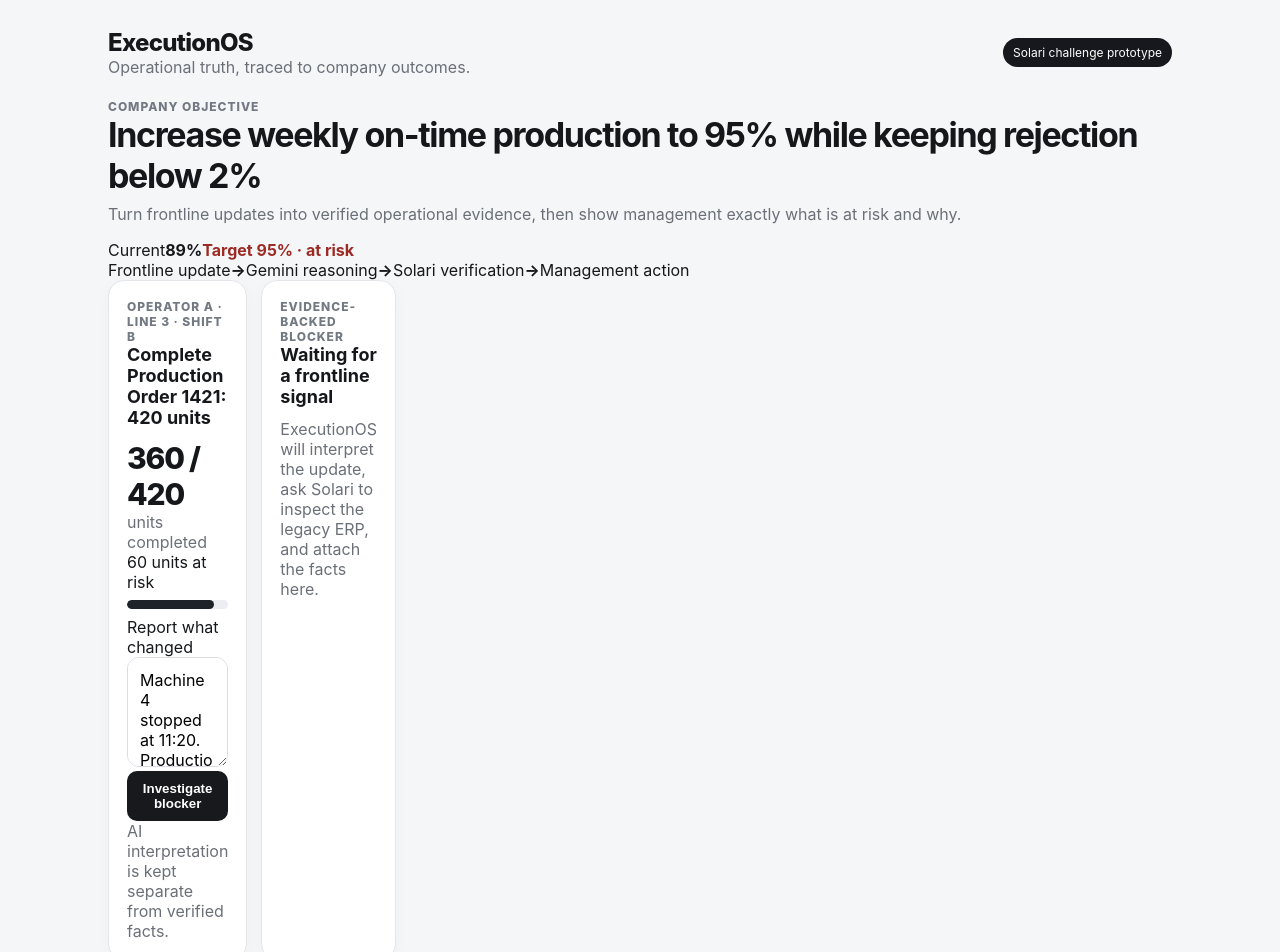
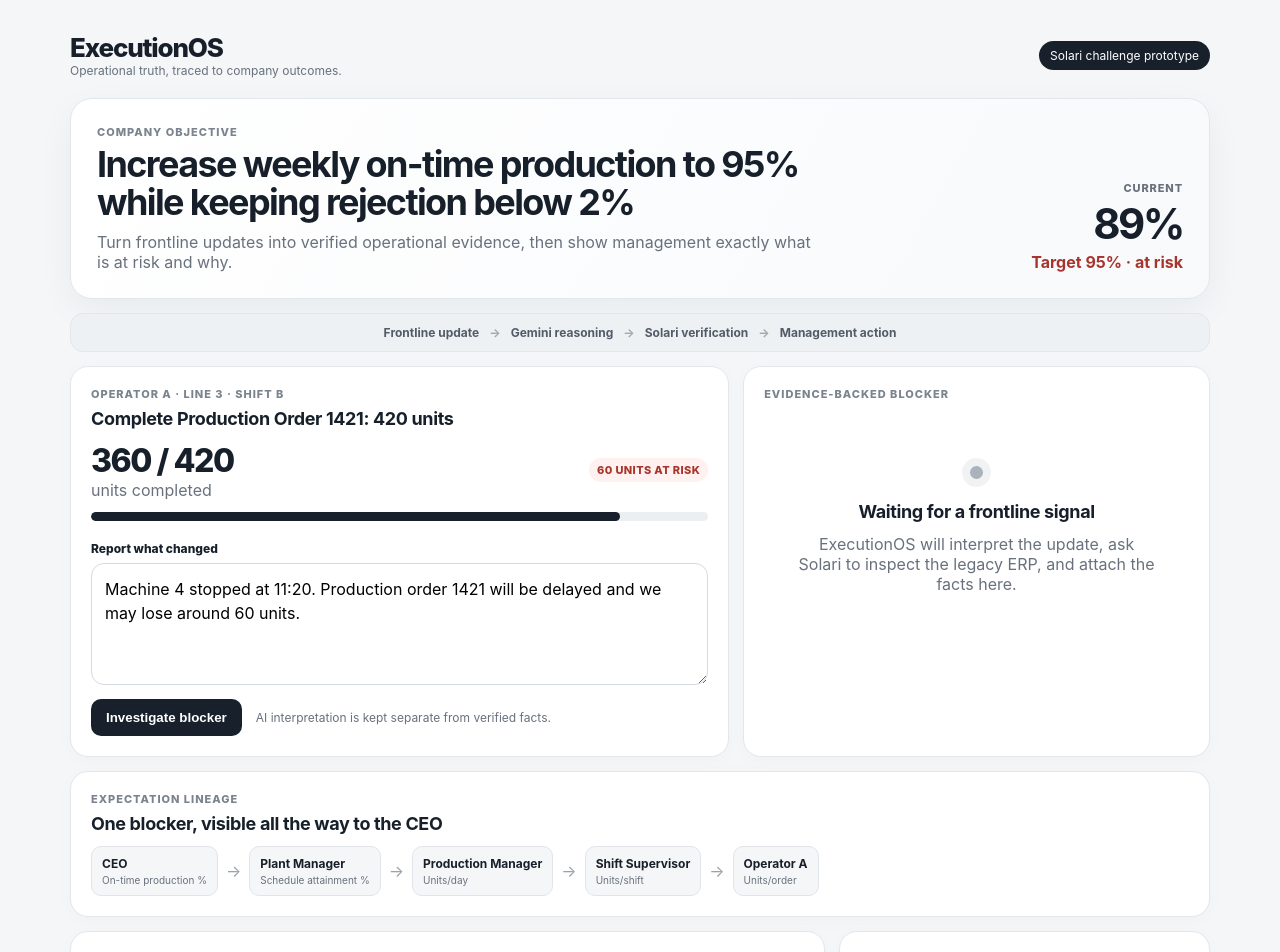
Before and after one commit to yogeshmj94/solariproject, a Next.js app: page / in a window 1280 px wide. Shown: the top 952 px of the page. Built offline with nearby package versions, Linux system fonts and the light colour scheme.

Commit message:
Polish ExecutionOS demo interface

```diff
--- a/src/app/globals.css
+++ b/src/app/globals.css
@@ -1,42 +1,39 @@
 * { box-sizing: border-box; }
-html, body { margin: 0; padding: 0; font-family: Inter, ui-sans-serif, system-ui, Arial, sans-serif; background: #f5f6f8; color: #15171a; }
-a { color: inherit; }
-main { max-width: 1100px; margin: 0 auto; padding: 28px 18px 60px; }
-.topbar { display: flex; justify-content: space-between; align-items: center; gap: 12px; margin-bottom: 22px; }
-.brand { font-weight: 800; letter-spacing: -0.03em; font-size: 24px; }
-.badge { font-size: 12px; background: #16181d; color: white; border-radius: 999px; padding: 7px 10px; }
-.grid { display: grid; grid-template-columns: repeat(12, 1fr); gap: 14px; }
-.card { background: white; border: 1px solid #e4e6ea; border-radius: 16px; padding: 18px; box-shadow: 0 4px 16px rgba(0,0,0,.03); }
-.span-12 { grid-column: span 12; }
-.span-8 { grid-column: span 8; }
-.span-6 { grid-column: span 6; }
-.span-4 { grid-column: span 4; }
-h1,h2,h3,p { margin-top: 0; }
-h1 { font-size: 34px; letter-spacing: -0.04em; margin-bottom: 8px; }
-h2 { font-size: 18px; margin-bottom: 12px; }
-.muted { color: #6b7078; }
-.metric { font-size: 30px; font-weight: 800; letter-spacing: -0.04em; }
-.progress { height: 9px; background: #eceef2; border-radius: 999px; overflow: hidden; margin: 8px 0; }
-.progress > div { height: 100%; background: #1e2229; border-radius: 999px; }
-.risk { color: #9c2b24; font-weight: 700; }
-.ok { color: #216e3a; font-weight: 700; }
-.lineage { display: flex; align-items: center; gap: 8px; flex-wrap: wrap; font-size: 13px; }
-.node { background: #f1f3f5; border: 1px solid #e0e3e7; padding: 7px 9px; border-radius: 9px; }
-.arrow { color: #8a9098; }
-textarea { width: 100%; min-height: 110px; border: 1px solid #d9dde3; border-radius: 12px; padding: 12px; font: inherit; resize: vertical; }
-button { border: 0; border-radius: 10px; background: #17191d; color: white; padding: 10px 14px; font-weight: 700; cursor: pointer; }
-table { width: 100%; border-collapse: collapse; font-size: 14px; }
-th, td { text-align: left; padding: 10px 8px; border-bottom: 1px solid #e7e9ed; }
-.kicker { font-size: 12px; font-weight: 800; text-transform: uppercase; letter-spacing: .08em; color: #737982; }
-.erp-shell { background: #d7dbe2; min-height: 100vh; padding: 12px; font-family: Arial, sans-serif; }
-.erp-window { max-width: 1000px; margin: 0 auto; background: #f2f2f2; border: 2px solid #7e8794; }
-.erp-title { background: #34495e; color: white; padding: 9px 12px; font-weight: bold; }
-.erp-menu { background: #e7e7e7; border-bottom: 1px solid #999; padding: 6px 10px; font-size: 13px; }
-.erp-body { padding: 14px; }
-.erp-section { background: white; border: 1px solid #a8adb4; margin-bottom: 14px; }
-.erp-section h3 { margin: 0; padding: 7px 9px; background: #d9dde2; border-bottom: 1px solid #a8adb4; font-size: 14px; }
-.erp-section .content { padding: 8px; }
-@media (max-width: 760px) {
-  .span-8,.span-6,.span-4 { grid-column: span 12; }
-  h1 { font-size: 28px; }
-}
+:root { --ink:#17202a; --muted:#68717d; --line:#e3e7ec; --surface:#fff; --bg:#f4f6f8; --danger:#a7352d; --danger-bg:#fff1ef; --success:#216e3a; --success-bg:#edf8f0; --accent:#18212b; }
+html, body { margin:0; padding:0; font-family:Inter, ui-sans-serif, system-ui, -apple-system, BlinkMacSystemFont, "Segoe UI", sans-serif; background:var(--bg); color:var(--ink); }
+a { color:inherit; text-decoration:none; }
+main { max-width:1180px; margin:0 auto; padding:32px 20px 64px; }
+.topbar { display:flex; justify-content:space-between; align-items:center; gap:16px; margin-bottom:20px; }
+.brand { font-weight:850; letter-spacing:-.045em; font-size:26px; }
+.small { font-size:12px; }
+.badge { font-size:12px; background:var(--accent); color:white; border-radius:999px; padding:7px 11px; }
+.hero { background:linear-gradient(120deg,#ffffff 0%,#f7f9fb 100%); border:1px solid var(--line); border-radius:22px; padding:26px; display:flex; justify-content:space-between; gap:30px; align-items:flex-end; box-shadow:0 12px 35px rgba(20,30,40,.05); }
+.hero h1 { max-width:780px; }
+.hero-copy { max-width:720px; margin-bottom:0; }
+.hero-metric { min-width:150px; display:flex; flex-direction:column; align-items:flex-end; gap:3px; }
+.hero-metric > span:first-child { font-size:11px; text-transform:uppercase; letter-spacing:.08em; color:var(--muted); font-weight:800; }
+.hero-metric strong { font-size:42px; letter-spacing:-.06em; }
+.flowbar { display:flex; align-items:center; justify-content:center; flex-wrap:wrap; gap:10px; margin:14px 0; padding:11px 14px; border:1px solid var(--line); border-radius:13px; background:#eef1f4; color:#525c68; font-size:12px; font-weight:750; }
+.flowbar b { color:#a1a8b0; }
+.grid { display:grid; grid-template-columns:repeat(12,1fr); gap:14px; }
+.card { background:var(--surface); border:1px solid var(--line); border-radius:18px; padding:20px; box-shadow:0 4px 18px rgba(20,30,40,.025); }
+.span-12 { grid-column:span 12; }.span-8 { grid-column:span 8; }.span-7 { grid-column:span 7; }.span-6 { grid-column:span 6; }.span-5 { grid-column:span 5; }.span-4 { grid-column:span 4; }
+h1,h2,h3,p { margin-top:0; } h1 { font-size:36px; line-height:1.05; letter-spacing:-.045em; margin-bottom:10px; } h2 { font-size:18px; letter-spacing:-.02em; margin-bottom:12px; }
+.muted { color:var(--muted); }.metric { font-size:32px; font-weight:850; letter-spacing:-.045em; }.risk { color:var(--danger); font-weight:750; }.ok { color:var(--success); font-weight:750; }
+.kicker,.section-label { font-size:11px; font-weight:850; text-transform:uppercase; letter-spacing:.09em; color:#7a838e; margin-bottom:7px; }
+.operator-progress,.section-header,.action-row,.verified-heading { display:flex; justify-content:space-between; align-items:center; gap:14px; }
+.progress { height:9px; background:#eceff2; border-radius:999px; overflow:hidden; margin:12px 0 20px; }.progress>div { height:100%; background:var(--accent); border-radius:999px; }
+.field-label { display:block; font-size:12px; font-weight:800; margin:8px 0 7px; }
+textarea { width:100%; min-height:122px; border:1px solid #d5dae0; border-radius:13px; padding:13px; font:inherit; line-height:1.5; resize:vertical; outline:none; transition:.15s ease; } textarea:focus { border-color:#788491; box-shadow:0 0 0 3px rgba(50,70,90,.08); }
+button { border:0; border-radius:10px; background:var(--accent); color:white; padding:11px 15px; font-weight:780; cursor:pointer; } button:hover { opacity:.92; } button:disabled { opacity:.55; cursor:wait; } button.secondary { background:#eef1f4; color:var(--ink); border:1px solid #dce1e6; }
+.action-row { margin-top:10px; justify-content:flex-start; }.action-row .small { max-width:300px; }
+.status-pill { display:inline-flex; width:max-content; border-radius:999px; padding:5px 8px; font-size:11px; font-weight:800; text-transform:uppercase; letter-spacing:.035em; }.status-pill.danger { background:var(--danger-bg); color:var(--danger); }.status-pill.success { background:var(--success-bg); color:var(--success); }
+.error-box { margin-top:12px; padding:10px 12px; border-radius:10px; background:var(--danger-bg); color:var(--danger); font-size:13px; }
+.evidence-card { min-height:360px; }.empty-state { min-height:260px; display:flex; flex-direction:column; align-items:center; justify-content:center; text-align:center; padding:25px; }.empty-state p { max-width:360px; }
+.pulse-dot { width:13px; height:13px; border-radius:50%; background:#aab2bb; box-shadow:0 0 0 8px #f0f2f4; margin-bottom:22px; }.spinner { width:24px; height:24px; border:3px solid #e0e4e8; border-top-color:#313b46; border-radius:50%; animation:spin .8s linear infinite; margin-bottom:18px; } @keyframes spin { to { transform:rotate(360deg); } }
+.analysis-block { padding-bottom:15px; border-bottom:1px solid var(--line); }.chips { display:flex; flex-wrap:wrap; gap:6px; margin:10px 0 12px; }.chips span { background:#f0f2f4; border-radius:8px; padding:6px 8px; font-size:11px; font-weight:750; }
+.verified-block { margin-top:15px; }.verified-heading { justify-content:flex-start; color:var(--success); margin-bottom:9px; }.verified-mark { width:23px; height:23px; border-radius:50%; display:grid; place-items:center; background:var(--success-bg); }.evidence-row { padding:9px 0; border-bottom:1px solid #edf0f2; font-size:13px; }.session-meta { margin-top:10px; color:#8a929c; font-size:10px; font-family:ui-monospace,SFMono-Regular,Menlo,monospace; }.text-link { display:inline-block; margin-top:9px; font-size:12px; font-weight:800; text-decoration:underline; }
+.lineage { display:flex; align-items:stretch; gap:8px; flex-wrap:wrap; }.node { background:#f5f6f8; border:1px solid #e1e5e9; padding:9px 10px; border-radius:10px; display:flex; flex-direction:column; gap:3px; font-size:12px; }.node small { color:var(--muted); }.arrow { color:#9aa2ab; align-self:center; }
+table { width:100%; border-collapse:collapse; font-size:13px; } th,td { text-align:left; padding:11px 8px; border-bottom:1px solid #e8ebee; vertical-align:middle; } th { color:#7b838c; font-size:10px; text-transform:uppercase; letter-spacing:.06em; }
+.erp-shell { background:#d7dbe2; min-height:100vh; padding:12px; font-family:Arial,sans-serif; }.erp-window { max-width:1000px; margin:0 auto; background:#f2f2f2; border:2px solid #7e8794; }.erp-title { background:#34495e; color:white; padding:9px 12px; font-weight:bold; }.erp-menu { background:#e7e7e7; border-bottom:1px solid #999; padding:6px 10px; font-size:13px; }.erp-body { padding:14px; }.erp-section { background:white; border:1px solid #a8adb4; margin-bottom:14px; }.erp-section h3 { margin:0; padding:7px 9px; background:#d9dde2; border-bottom:1px solid #a8adb4; font-size:14px; }.erp-section .content { padding:8px; }
+@media(max-width:800px){ .span-8,.span-7,.span-6,.span-5,.span-4{grid-column:span 12}.hero{align-items:flex-start;flex-direction:column}.hero-metric{align-items:flex-start}.action-row,.section-header{align-items:flex-start;flex-direction:column}.topbar{align-items:flex-start}h1{font-size:29px}table{font-size:12px}.card{padding:16px} }
```
